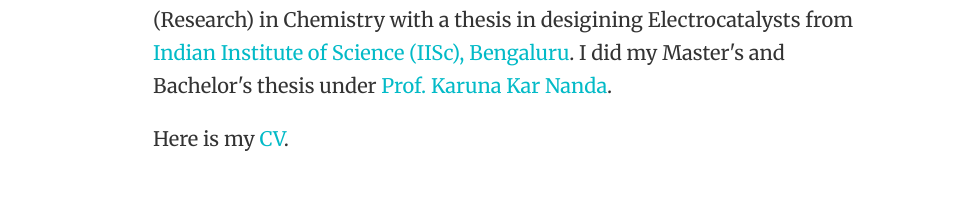
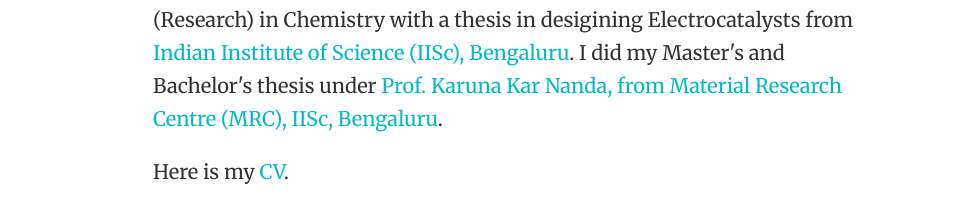
Before and after one commit to Ananya-Maddegalla/ananya-maddegalla.github.io, a plain HTML site: page index.html in a window 1280 px wide. Shown: the part 533-735 px from the top of the page, 312-1280 px from the left. Drawn offline with nearby package versions, Linux system fonts and the light colour scheme; some icons are missing.

Commit message:
Update index.html

```diff
--- a/index.html
+++ b/index.html
@@ -274,7 +274,7 @@
       I have 5 years of experience in battery electrochemistry, specializing in DOE, testing, and analyzing cell performance for Magnesium anode, cathode, and non-aqueous Mg electrolyte chemistries for Rechargeable Mg batteries. Additionally, I have experience in Li-ion and Na-ion batteries beyond my Ph.D. thesis work.
       I am an expert in pre- and  post-physical, chemical data characterization,  electrode fabrication, and validation of  material performance for coin cell and 3-electrode cell systems.
       I graduated with Master of Science and Bacehlor of Science (Research) in Chemistry with a thesis in desigining Electrocatalysts from <a href="https://ug.iisc.ac.in/" target="_blank"> Indian Institute of Science (IISc), Bengaluru</a>.
-      I did my Master's and Bachelor's thesis under <a href="http://www.mrc.iisc.ac.in/karuna-kar-nanda/" target="_blank">Prof. Karuna Kar Nanda</a>.
+      I did my Master's and Bachelor's thesis under <a href="http://www.mrc.iisc.ac.in/karuna-kar-nanda/" target="_blank">Prof. Karuna Kar Nanda, from Material Research Centre (MRC), IISc, Bengaluru</a>.
       </p>
 
 <p>Here is my <a href="files/CV.pdf" target="_blank">CV</a>.</p>
```
